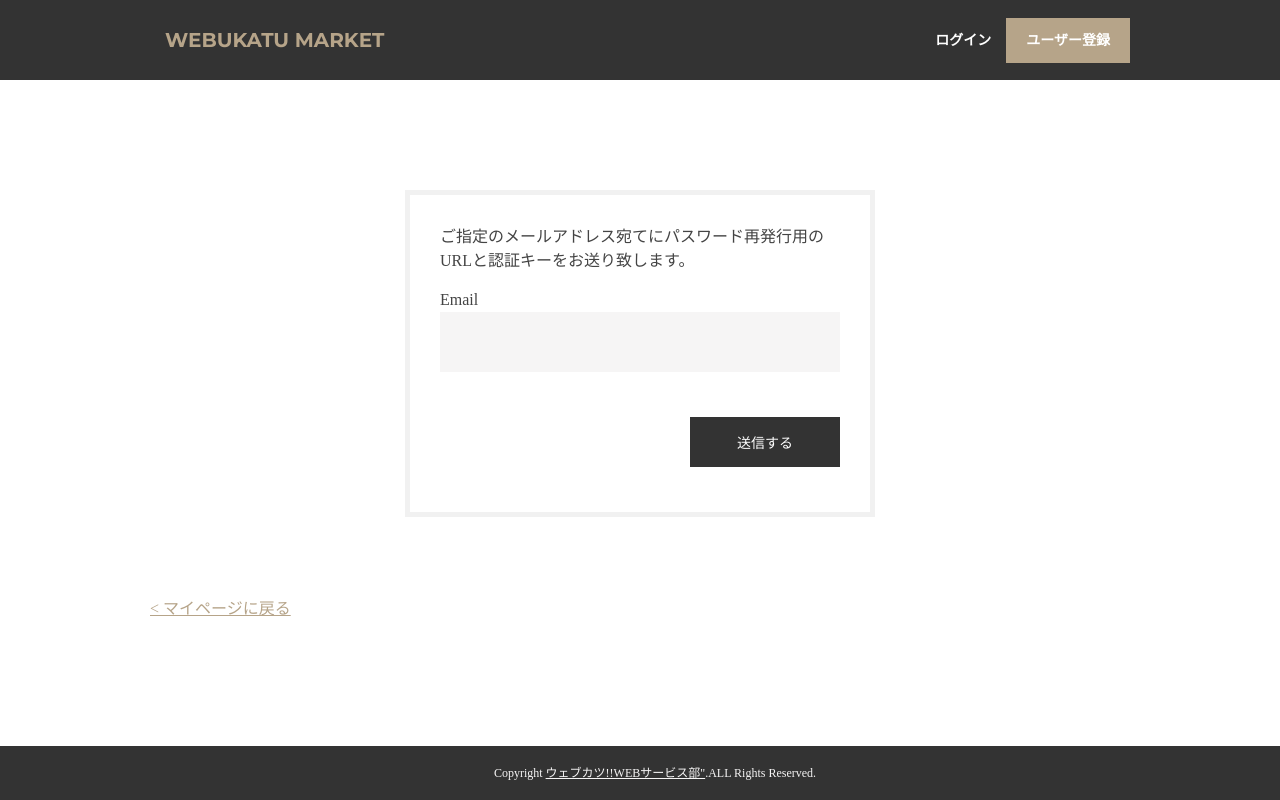
After one commit to kskkop/webservice_lesson, a PHP site: page /webservice_lesson1/passRemindSend.php in a window 1280 px wide. The commit adds this page. Run offline with PHP 8.4, Linux system fonts and the light colour scheme.

Commit message:
20200613
passRemind

```diff
--- a/webservice_lesson1/footer.php
+++ b/webservice_lesson1/footer.php
@@ -4,12 +4,61 @@
 
 <script src="js/vendor/jquery-2.2.2.min.js"></script>
 <script>
-$(function(){
-    var $ftr = $('#footer');
-    if(window.innerHeight > $ftr.offset().top + $ftr.outerHeight()){
-        $ftr.attr({'style': 'position:fixed; top:' + (window.innerHeight - $ftr.outerHeight()) + 'px;'});
-    }
-});
+    $(function() {
+        var $ftr = $('#footer');
+        if (window.innerHeight > $ftr.offset().top + $ftr.outerHeight()) {
+            $ftr.attr({
+                'style': 'position:fixed; top:' + (window.innerHeight - $ftr.outerHeight()) + 'px;'
+            });
+        }
+        //メッセージ表示
+        let $jsShowMsg = $('#js-show-msg'); //DOMを格納する変数には$をつける
+        let msg = $jsShowMsg.text();
+        if (msg.replace(/^[\s　]+|[\s　]+$/g, "").length) {
+            $jsShowMsg.slideToggle('show'); //slideToggle 要素をつけ外し
+            setTimeout(function() {
+                $jsShowMsg.slideToggle('slow');
+            }, 5000); //5秒後にslideToggle(外し)
+        }
+
+
+        //画像ライブプレビュー
+        let $dropArea = $('.area-drop');
+        let $fileInput = $('.input-file');
+        $dropArea.on('click', function(e) {
+            e.stopPropagation();
+            e.preventDefault();
+            $(this).css('border','3px #ccc dashed');
+        });
+        $dropArea.on('dragleave',function(e){
+            e.stopPropagation();
+            e.preventDefault();
+            $(this).css('border','none');
+        });
+        $fileInput.on('change',function(e){
+            $dropArea.css('border','none');
+            let file = this.files[0],           //2.files配列にファイルが入っている
+                $img = $(this).siblings('.prev-img'),//3. jQueryのsiblingsメソッドで兄弟のimgを取得
+                fileReader = new FileReader();   //4.ファイルを読み込むFileReaderオブジェクト
+
+            //5. 読み込みが完了した際のイベントパンドラ。imgのsrcにデータをセット
+            fileReader.onload = function(event){
+                //読み込んだデータをimgに設定
+                $img.attr('src',event.target.result).show();
+            };
+
+            //6.画像読み込み
+            fileReader.readAsDataURL($file);
+        });
+
+        //テキストエリアカウント
+        let $countUp = $('#js-count'),
+            $countView =$('#js-count-view');
+        $countUp.on('keyup',function(e){
+            $countView.html($(this).val().length);
+        });
+    });
 </script>
 </body>
+
 </html>
--- a/webservice_lesson1/function.php
+++ b/webservice_lesson1/function.php
@@ -65,9 +65,13 @@ define('MSG12','半角数字で入力してください。');
 define('MSG13','年齢は99歳までです');
 define('MSG14','古いパスワードが違います');
 define('MSG15','古いパスワードと同じです');
+define('MSG16','文字で入力してください');
+define('MSG17','正しくありません');
+define('MSG18','有効期限が切れています');
 define('SUC01','パスワードを変更しました');
 define('SUC02','プロフィールを変更しました');
-
+define('SUC03','メールを送信しました');
+define('SUC04','登録しました。');
 //================================
 // グローバル変数
 //================================
@@ -80,9 +84,9 @@ $err_msg = array();
 
 //バリデーション関数（未入力チェック）
 function validRequired($str, $key){
-  if(empty($str)){
+  if(($str === '')){//金額フォームなどを考えると数値の0はOKにし、空文字はダメにする
     global $err_msg;
-    $err_msg[$key] = MSG01;
+    $err_msg[$key] = MSG12;
   }
 }
 //バリデーション関数（Email形式チェック）
@@ -173,6 +177,13 @@ function validNumber($str,$key){
     $err_msg[$key] = MSG12;
   }
 }
+//固定長チェック
+function validLength($str,$key,$len = 8){
+  if(mb_strlen($str) !== $len){
+    global $err_msg;
+    $err_msg[$key] = $len . MSG16;
+  }
+}
 function validPass($str,$key){
   //半角英数字チェック
   validHalf($str, $key);
@@ -180,6 +191,13 @@ function validPass($str,$key){
   validMaxLen($str,$key);
   //最小文字数チェック
   validMinLen($str,$key);
+}
+//selectboxチェック
+function validSelect($str,$key){
+  if(!preg_match("/^[0-9]+$/",$str)){
+    global $err_msg;
+    $err_msg[$key] = MSG17;
+  }
 }
 function getErrMsg($key){
   global $err_msg;
@@ -210,13 +228,25 @@ function dbConnect(){
   $dbh = new PDO($dsn,$user,$password,$options);
   return $dbh;
 }
-//SQL実行関数
+/*//SQL実行関数
 function queryPost($dbh,$sql,$data){
   //クエリー作成
   $stmt = $dbh->prepare($sql);
   //プレースホルダーに値をセットし、SQL文を実行
   $stmt->execute($data);
   return $stmt;
+}*/
+function queryPost($dbh,$sql,$data){
+  //クエリー作成
+  $stmt = $dbh->prepare($sql);
+  //プレースホルダーに値をセットし、SQL文を実行
+  if(!$stmt->execute($data)){
+    debug('クエリに失敗しました。');
+    $err_msg['common'] = MSG07;
+    return 0;
+    debug('クエリ成功。');
+    return $stmt;
+  }
 }
 function getUser($u_id){
   debug('ユーザー情報を取得します。');
@@ -225,16 +255,22 @@ function getUser($u_id){
     $dbh = dbConnect();
     //DBへ接続
     //SQL文作成
-    $sql = 'SELECT * FROM users WHERE id = :u_id';
+    $sql = 'SELECT * FROM users WHERE id = :u_id AND delete_flg = 0';
     $data = array(':u_id' => $u_id);
     //クエリ実行
      $stmt = queryPost($dbh,$sql,$data);
-
+     /*
      if($stmt){
        debug('getUserクエリ成功。');
      }else{
        debug('クエリ失敗しました。');
      }
+     */
+    if($stmt){
+      return $stmt->fetch(PDO::FETCH_ASSOC);
+    }else{
+      return false;
+    }
 
   }catch(Exception $e) {
     error_log('エラー発生' . $e->getMessage());
@@ -242,6 +278,73 @@ function getUser($u_id){
   //クエリ結果のデータを返却
   return $stmt->fetch(PDO::FETCH_ASSOC);
 }
+function getProduct($u_id,$p_id){
+  debug('商品情報を取得します。');
+  debug('ユーザーID:'.$u_id);
+  debug('商品ID:'.$p_id);
+  //例外処理
+  try{
+    //DBへ接続
+    $dbh = dbConnect();
+    //SQL文作成
+    $sql = 'SELECT * FROM product WHERE user_id = :u_id AND id = :p_id AND delete_flg = 0';
+    $data = array(':u_id' => $u_id, ':p_id' => $p_id);
+    //クエリ実行
+    $stmt = queryPost($dbh,$sql,$data);
+
+    if($stmt){
+      //クエリ結果のデータを1レコード返却
+      return $stmt->fetch(PDO::FETCH_ASSOC);
+    }else{
+      return false;
+    }
+  } catch(Exception $e){
+    error_log('エラー発生:'.$e->getMessage());
+  }
+}
+function getCategory(){
+  debug('カテゴリー情報を取得します。');
+  //例外処理
+  try{
+    //DBへ接続
+    $dbh = dbConnect();
+    $sql = 'SELECT * FROM category';
+    $data = array();
+    //クエリ実行
+    $stmt = queryPost($dbh,$sql,$data);
+
+    if($stmt){
+      //クエリ結果の全データを返却
+      return $stmt->fetchAll();
+    }else{
+      return false;
+    }
+  }catch (Exception $e){
+    error_log('エラー発生'.$e->getMessage());
+  }
+}
+//==================================
+//メール送信
+//==================================
+function sendMail($from,$to,$subject,$comment){
+  if(!empty($to) && !empty($subject) && !empty($comment)){
+    //文字化けしないように設定(お決まりパターン)
+    mb_language("Japanese");//現在使っている言語を設定する
+    mb_internal_encoding("UTF-8");//内部の日本語をどうエンコーディング (機械がわかる言葉へ変換するかを設定)
+
+    //メールを送信(送信結果はtrueかfalseで返ってくる)
+    $result = mb_send_mail($to,$subject,$comment,"From: ".$from);
+    //送信結果を判定
+    if($result){
+      debug('メールを送信しました');
+    }else{
+      debug('エラー発生 メールの送信に失敗しました。');
+    }
+  }
+}
+//==================================
+//その他
+//==================================
 //フォーム入力保持
 function getFormData($str){
   global $dbFormData;
@@ -251,22 +354,22 @@ function getFormData($str){
     if(!empty($err_msg[$str])){
       //POSTにデータがある場合
       if(isset($_POST[$str])){//金額や郵便番号などのフォームで数字や数値の0が入っている場合もあるのでissetを使うこと
-        return $_POST[$str];
+       return $_POST[$str];
       }else{
         //ない場合(フォームにエラーがある＝POSTされているはずなので,まずあり得ないが)DBの情報を表示
-        return $dbFormData[$str];
+       return $dbFormData[$str];
       }
     }else{
       //POSTにデータがあり、DBの情報と違う場合(このフォームも変更していてエラーはないが他のフォームで引っかかっている状態)
       if(isset($_POST[$str]) && $_POST[$str] !== $dbFormData[$str]){
-        return $_POST[$str];
+       return $_POST[$str];
       }else{//そもそも変更していない
-        return $dbFormData[$str];
+       return $dbFormData[$str];
       }
     }
   }else{//ユーザーデータがない場合
     if(isset($_POST[$str])){//issetは0が入っているとtrue空の配列もtrue
-      return $_POST[$str];
+     return $_POST[$str];
     }
   }
 }
@@ -278,4 +381,14 @@ function getSessionFlash($key){
     return $data;
   }
 }
+
+//認証キーを生成
+function makeRandKey($length = 8){
+  static $chars = 'abcdefghijklmnopqrstuvwxyzABCDEFGHIJLKMNOPQRSTUVWXYZ0123456789';
+  $str = '';
+  for ($i = 0; $i < $length; ++$i){
+    $str .= $chars[mt_rand(0,61)];//結合代入演算子('.=')ランダムの数字をどんどん足していく
+  }
+  return $str;
+}
 ?>
--- a/webservice_lesson1/mypage.php
+++ b/webservice_lesson1/mypage.php
@@ -29,6 +29,9 @@ require('head.php');
       require('header.php');
     ?>
 
+    <p class="msg-slide" id="js-show-msg" style="display: none;">
+  <?php echo getSessionFlash('msg_success');?>
+  </p>
     <!-- メインコンテンツ -->
     <div id="contents" class="site-width">
 
--- /dev/null
+++ b/webservice_lesson1/passRemindSend.php
@@ -0,0 +1,150 @@
+<?php
+//共通変数・関数ファイルを読み込み
+require('function.php');
+
+debug('「「「「「「「「「「「「「「「「「「「「「「「「「「「「「「「「「「「「「「「「');
+debug('「　パスワード再発行メール送信ページ　');
+debug('「「「「「「「「「「「「「「「「「「「「「「「「「「「「「「「「「「「「「「「「');
+debugLogStart();
+
+//ログイン認証はなし（ログインできない人が使う画面なので）
+
+//================================
+// 画面処理
+//================================
+//post送信されていた場合
+if (!empty($_POST)) {
+    debug('POST送信があります');
+    debug('POST情報' . print_r($_POST, true));
+
+    //変数にPOST情報を代入
+    $email = $_POST['email'];
+
+    //未入力チェック
+    validRequired($email, 'email');
+
+    if (empty($err_msg)) {
+        debug('未入力チェックOK。');
+
+        //emailの形式チェック
+        validEmail($email, 'email');
+        //emailの最大文字数チェック
+        validMaxLen($email, 'email');
+
+        if (empty($err_msg)) {
+            debug('バリデーションOK。');
+
+            //例外処理
+            try {
+                //DBへ接続
+                $dbh = dbConnect();
+                //SQL接続
+                $sql = 'SELECT count(*) FROM users WHERE email = :email AND delete_flg = 0';
+                $data = array(':email' => $email);
+                //クエリ実行
+                $stmt = queryPost($dbh, $sql, $data);
+                //クエリ結果の値を取得
+                $result = $stmt->fetch(PDO::FETCH_ASSOC);
+
+                //EmailがDBに登録されている場合
+                if ($stmt && array_shift($result)) {
+                    debug('クエリ成功。DB登録あり。');
+                    $_SESSION['msg_success'] = SUC03;
+
+                    $auth_key = makeRandKey(); //認証キー生成
+
+                    //メールを送信
+                    $from = 'keisuke96125@gmail.com';
+                    $to = $email;
+                    $subject = '【パスワード再発行認証】｜WEBUKATUMARKET';
+                    //EOTはEndOfFileの略ABCでもなんでもいい。先頭の<<<のあとの文字列と合わせること。最後のEOTの前後に空白など何も入れてはいけない。
+                    //EOT内の半角空白も全てそのまま半角空白として扱われるのでインデントはしないこと
+                    $comment = <<<EOT
+本メールアドレス宛にパスワード再発行のご依頼がありました。
+下記のURLにて認証キーをご入力頂くとパスワードが再発行されます。
+
+パスワード再発行認証キー入力ページ：http://localhost:8888/webservice_lesson1/passRemindRecieve.php
+認証キー：{$auth_key}
+※認証キーの有効期限は30分となります
+
+認証キーを再発行されたい場合は下記ページより再度再発行をお願い致します。
+http://localhost:8888/webservice_lesson1/passRemindSend.php
+
+////////////////////////////////////////
+ウェブカツマーケットカスタマーセンター
+URL  http://webukatu.com/
+E-mail info@webukatu.com
+////////////////////////////////////////
+EOT;
+                    sendMail($from, $to, $subject, $comment);
+
+                    //認証に必要な情報をセッションへ保存
+                    $_SESSION['auth_key'] = $auth_key;
+                    $_SESSION['auth_email'] = $email;
+                    $_SESSION['auth_key_limit'] = time() + (60 * 30); //現在時刻より30分のUNIXタイムスタンプを入れる
+                    debug('セッション変数の中身:' . print_r($_SESSION, true));
+
+                    header("Location:passRemindRecieve.php"); //認証キー入力ページへ
+
+                } else {
+                    debug('クエリに失敗したかDBに登録のないEmailが入力されました。');
+                    $err_msg['common'] = MSG07;
+                }
+            } catch (Exception $e) {
+                error_log('エラー発生：' . $e->getMessage());
+                $err_msg['common'] = MSG07;
+            }
+        }
+    }
+}
+?>
+<?php
+
+$siteTitle = 'パスワード再発行メール送信';
+require('head.php');
+?>
+
+<body class="page-signup page-1colum">
+
+    <!--メニュー-->
+    <?php
+    require('header.php');
+    ?>
+
+    <!--メインコンテンツ-->
+    <div id="contents" class="site-width">
+
+        <!--Main-->
+        <section id="main">
+            <div class="form-container">
+
+                <form action="" method="post" class="form">
+                    <p>ご指定のメールアドレス宛てにパスワード再発行用のURLと認証キーをお送り致します。</p>
+                    <div class="area-msg">
+                        <?php
+                        if(!empty($err_msg['common'])) echo $err_msg['common'];
+                        ?>
+                    </div>
+                    <label class="<?php if(!empty($err_msg['email'])) echo 'err'; ?>">
+                        Email
+                        <input type="text" name="email" value="<?php echo getFormData('email'); ?>">
+                    </label>
+                    <div class="area-msg">
+                        <?php
+                        if(!empty($err_msg['email'])) echo $err_msg['email'];
+                        ?>
+                    </div>
+                    <div class="btn-container">
+                        <input type="submit" class="btn btn-mid" value="送信する">
+                    </div>
+                </form>
+            </div>
+            <a href="mypage.php">&lt; マイページに戻る</a>
+        </section>
+
+    </div>
+
+    <!--footer-->
+    <?php
+    require('footer.php');
+    ?>
--- a/webservice_lesson1/style.css
+++ b/webservice_lesson1/style.css
@@ -477,3 +477,17 @@ input[type="submit"]:hover {
   display: block;
   padding-left: 10px;
 }
+
+/*===============================
+その他
+================================*/
+.msg-slide{
+  position: fixed;
+  top: 0;
+  width: 100%;
+  height: 40px;
+  background: rgba(122, 206, 230, 0.6);
+  text-align: center;
+  font-size: 16px;
+  line-height: 40px;
+}
```
Also changed, not shown: webservice_lesson1/login.php (+5 -2 lines), webservice_lesson1/passEdit.php (+85 -32 lines), webservice_lesson1/passRemindRecieve.php (added, +154 -0 lines), 1 other file.
